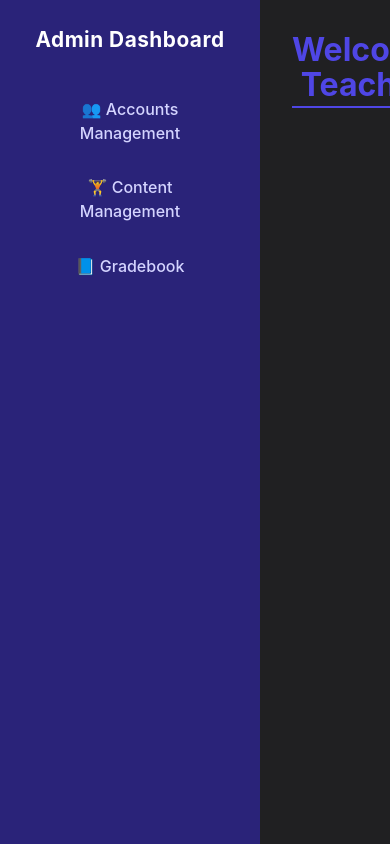
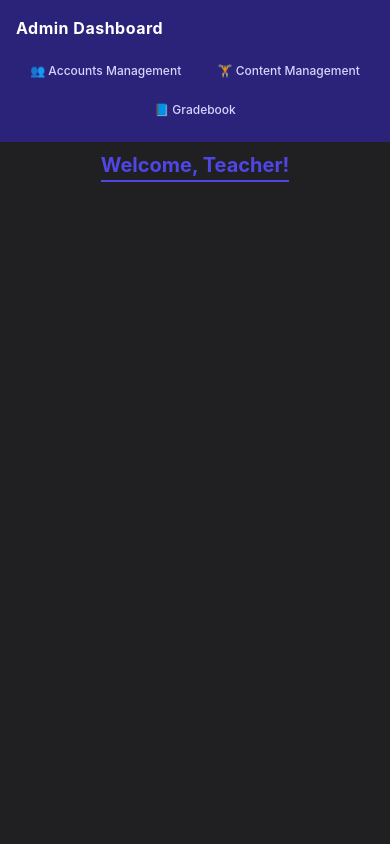
Before and after one commit to MarcJayce/Gamified-Interactive-Motion-Capture-Game, a React (Vite) app in the folder Client/: page /TeacherDashboard in a window 390 px wide. Built offline with nearby package versions, Linux system fonts and the light colour scheme; no server answers.

Commit message:
fixed mobile view

```diff
--- a/Client/src/Page-Css/StudentDashboard.css
+++ b/Client/src/Page-Css/StudentDashboard.css
@@ -186,7 +186,7 @@
 .profile-edit-form .disabled-input {
   opacity: 0.6;
   cursor: not-allowed;
-  background-color:  #e0e0e0;
+  background-color: #e0e0e0;
 }
 
 .profile-edit-form small {
@@ -210,12 +210,12 @@
   font-size: 1rem;
   cursor: pointer;
   transition: background-color 0.3s;
-  background-color: #007bff;
+  background-color: #3d4855;
   color: white;
 }
 
 .btn-edit:hover {
-  background-color: #0056b3;
+  background-color: #546374;
 }
 
 .btn-save,
@@ -229,12 +229,12 @@
 }
 
 .btn-save {
-  background-color: #28a745;
+  background-color: #73227a;
   color: white;
 }
 
 .btn-save:hover {
-  background-color: #218838;
+  background-color: #562175;
 }
 
 .btn-cancel {
@@ -256,7 +256,7 @@
 
 .save-message.success {
   background-color: #d4edda;
-  color: #155724;
+  color: #561a79;
   border: 1px solid #c3e6cb;
 }
 
@@ -338,3 +338,91 @@
     flex: 1;
   }
 }
+
+@media (max-width: 768px) {
+  .student-dashboard {
+    flex-direction: column;
+    align-items: center;
+    padding: 1rem;
+    width: 100%;
+    overflow-x: hidden;
+  }
+
+  .student-dashboard-header {
+    flex-direction: column;
+    text-align: center;
+    gap: 0.5rem;
+  }
+
+  .student-dashboard-tabs {
+    flex-wrap: wrap;
+    justify-content: center;
+    gap: 0.6rem;
+  }
+
+  .student-dashboard-card {
+    width: 95%;
+    margin: 0.5rem 0;
+  }
+
+  .leaderboard-header {
+    flex-direction: column;
+    align-items: flex-start;
+    gap: 0.8rem;
+    width: 100%;
+  }
+
+  .student-dashboard-main {
+    width: 100%;
+    overflow-x: auto;
+    padding: 1rem;
+  }
+
+  .leaderboard-wrapper {
+    width: 100%;
+    overflow-x: auto;
+    background-color: transparent;
+    padding: 0;
+    margin-top: 10px;
+    box-sizing: border-box;
+  }
+
+  .student-dashboard-table {
+    width: 100%;
+    border-collapse: collapse;
+    background-color: #1a1a8a;
+    border-radius: 10px;
+    overflow: hidden;
+    color: #fff;
+    text-align: center;
+    box-shadow: 0 4px 6px rgba(0, 0, 0, 0.2);
+  }
+
+  .student-dashboard-table th {
+    background-color: #2626b0;
+    color: #fff;
+    padding: 12px;
+    font-weight: 600;
+    text-transform: uppercase;
+  }
+
+  .student-dashboard-table td {
+    padding: 10px;
+    border-bottom: 1px solid rgba(255, 255, 255, 0.2);
+  }
+
+  .student-dashboard-table tr:last-child td {
+    border-bottom: none;
+  }
+
+  .student-dashboard-table tr:hover {
+    background-color: rgba(255, 255, 255, 0.1);
+  }
+
+  .student-dashboard-student {
+    width: 100%;
+    max-width: 100%;
+    overflow-x: hidden;
+    box-sizing: border-box;
+  }
+}
--- a/Client/src/Page-Css/TeacherDashboard.css
+++ b/Client/src/Page-Css/TeacherDashboard.css
@@ -18,6 +18,7 @@
   flex-direction: column;
   padding: 1.5rem;
   box-shadow: 2px 0 10px rgba(0, 0, 0, 0.3);
+  overflow-y: auto;
 }
 
 .teacher-dashboard .sidebar h2 {
@@ -27,6 +28,11 @@
   color: #ffffff;
   letter-spacing: 0.5px;
   margin-bottom: 2rem;
+}
+
+.teacher-dashboard .sidebar nav {
+  display: flex;
+  flex-direction: column;
 }
 
 .teacher-dashboard .sidebar nav a {
@@ -71,9 +77,112 @@
   color: white;
   box-shadow: 0 4px 12px rgba(0, 0, 0, 0.25);
   transition: transform 0.3s ease, box-shadow 0.3s ease;
+  margin-bottom: 1rem;
 }
 
 .teacher-dashboard .card:hover {
   transform: translateY(-4px);
   box-shadow: 0 8px 16px rgba(0, 0, 0, 0.35);
 }
+
+/* Mobile Responsive */
+@media (max-width: 768px) {
+  .teacher-dashboard {
+    flex-direction: column;
+    overflow: hidden;
+  }
+
+  .teacher-dashboard .sidebar {
+    width: 100%;
+    padding: 1rem;
+    box-shadow: 0 2px 10px rgba(0, 0, 0, 0.3);
+    overflow-y: visible;
+    flex-shrink: 0;
+  }
+
+  .teacher-dashboard .sidebar h2 {
+    font-size: 1.1rem;
+    margin-bottom: 1rem;
+    text-align: left;
+  }
+
+  .teacher-dashboard .sidebar nav {
+    display: flex;
+    flex-direction: row;
+    flex-wrap: wrap;
+    gap: 0.5rem;
+  }
+
+  .teacher-dashboard .sidebar nav a {
+    font-size: 0.85rem;
+    padding: 0.5rem 0.8rem;
+    margin-bottom: 0;
+    flex: 1 1 auto;
+    text-align: center;
+    min-width: fit-content;
+  }
+
+  .teacher-dashboard .main-content {
+    flex: 1;
+    padding: 1rem;
+    overflow-y: auto;
+    -webkit-overflow-scrolling: touch;
+  }
+
+  .teacher-dashboard .main-content h1 {
+    font-size: 1.5rem;
+    margin-bottom: 1rem;
+  }
+
+  .teacher-dashboard .card {
+    padding: 1rem;
+  }
+
+  /* Override Tailwind's flex justify-between on mobile */
+  .teacher-dashboard .main-content .flex.justify-between {
+    flex-direction: column !important;
+    align-items: flex-start !important;
+    gap: 1rem;
+  }
+
+  /* Make button container full width */
+  .teacher-dashboard .main-content .flex.gap-2 {
+    width: 100%;
+    justify-content: stretch;
+  }
+
+  /* Make buttons equal width on mobile */
+  .teacher-dashboard .main-content .flex.gap-2 button {
+    flex: 1;
+    min-width: 0;
+  }
+}
+
+/* Extra small devices */
+@media (max-width: 480px) {
+  .teacher-dashboard .sidebar h2 {
+    font-size: 1rem;
+  }
+
+  .teacher-dashboard .sidebar nav a {
+    font-size: 0.75rem;
+    padding: 0.4rem 0.6rem;
+  }
+
+  .teacher-dashboard .main-content {
+    padding: 0.75rem;
+  }
+
+  .teacher-dashboard .main-content h1 {
+    font-size: 1.25rem;
+  }
+
+  .teacher-dashboard .card {
+    padding: 0.75rem;
+  }
+
+  .teacher-dashboard .main-content .flex.gap-2 button {
+    font-size: 0.8rem;
+    padding: 0.5rem 0.4rem;
+  }
+}
--- a/Client/src/Pages/StudentDashboard.tsx
+++ b/Client/src/Pages/StudentDashboard.tsx
@@ -401,6 +401,7 @@ const StudentDashboard: React.FC = () => {
             ) : students.length === 0 ? (
               <p>No scores available yet.</p>
             ) : (
+              <div className="leaderboard-wrapper">
                 <table className="student-dashboard-table">
                   <thead>
                     <tr>
@@ -413,9 +414,7 @@ const StudentDashboard: React.FC = () => {
                   <tbody>
                     {getLeaderboardData().map((student, index) => (
                       <tr key={student.id}>
-                      <td>
-                        {index === 0 ? "🥇" : index === 1 ? "🥈" : index === 2 ? "🥉" : index + 1}
-                      </td>
+                        <td>{index === 0 ? "🥇" : index === 1 ? "🥈" : index === 2 ? "🥉" : index + 1}</td>
                         <td>{student.name}</td>
                         <td>{student.totalScore}</td>
                         <td>
@@ -427,6 +426,7 @@ const StudentDashboard: React.FC = () => {
                     ))}
                   </tbody>
                 </table>
+              </div>
             )}
           </div>
         )}
```
Lines whose indentation alone changed are shown as unchanged.
